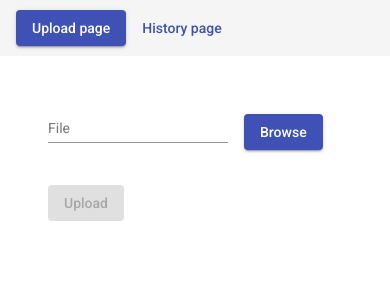
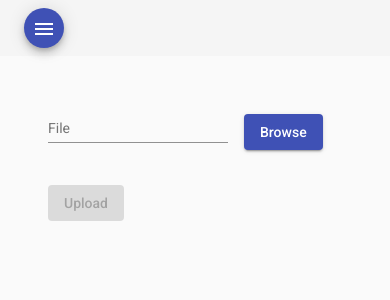
Before and after one commit to Twazny/file-browser, an Angular app: page /upload in a window 390 px wide. Shown: the top 300 px of the page. Built offline with nearby package versions, Linux system fonts and the light colour scheme.

Commit message:
responsive navigation (wip)

```diff
--- a/src/app/app-routing.module.ts
+++ b/src/app/app-routing.module.ts
@@ -5,9 +5,9 @@ import { HistoryPageComponent } from './history-page/history-page.component';
 import { UploadPageComponent } from './upload-page/upload-page.component';
 
 const routes: Routes = [
-  {path: '', redirectTo: 'upload', pathMatch: 'full'},
-  {path: 'upload', component: UploadPageComponent},
-  {path: 'history', component: HistoryPageComponent},
+  { path: '', redirectTo: 'upload', pathMatch: 'full' },
+  { path: 'upload', component: UploadPageComponent, data: { title: 'Upload page' } },
+  { path: 'history', component: HistoryPageComponent, data: { title: 'History page' } },
 ];
 
 @NgModule({
--- a/src/app/app.component.html
+++ b/src/app/app.component.html
@@ -1,3 +1,47 @@
+<mat-drawer-container style="height: 100%;" *ngIf="mobileLayout" [hasBackdrop]="true"  autosize>
+  <mat-drawer #drawer class="example-sidenav" [autoFocus]="false" mode="over" >
+    <div class="nav-buttons-container">
+      <div>
+        <a
+          routerLink="/upload"
+          (click)="drawer.toggle()"
+          routerLinkActive="mat-mini-fab"
+          color="primary"
+          mat-icon-button
+          aria-label="Navigate to upload page">
+          <mat-icon>upload</mat-icon>
+        </a>
+        <span class="mat-h3 mat-body-2">Upload page</span>
+      </div>
+      <div>
+        <a routerLink="/history" (click)="drawer.toggle()" routerLinkActive="mat-mini-fab" color="primary" mat-icon-button aria-label="Navigate to history page">
+          <mat-icon>history</mat-icon>
+        </a>
+        <span class="mat-h3 mat-body-2">History page</span>
+      </div>
+
+
+    </div>
+  </mat-drawer>
+
+  <div class="example-sidenav-content">
+    <mat-toolbar [color]="">
+      <button
+        mat-mini-fab
+        color="primary"
+        (click)="drawer.toggle()"
+        aria-label="Open side navigation"
+        class="toggle-side-nav"
+      >
+        <mat-icon>menu</mat-icon>
+      </button>
+
+      <div class="mat-h3 mat-body-2">{{currentPageTitle}}</div>
+    </mat-toolbar>
+  </div>
+  <router-outlet></router-outlet>
+</mat-drawer-container>
+<div *ngIf="!mobileLayout">
   <mat-toolbar [color]="">
     <a
       routerLink="/upload"
@@ -11,3 +55,4 @@
     >History page</a>
   </mat-toolbar>
   <router-outlet></router-outlet>
+</div>
--- a/src/app/app.component.scss
+++ b/src/app/app.component.scss
@@ -0,0 +1,19 @@
+.nav-buttons-container {
+  display: flex;
+  flex-direction: column;
+  & a {
+    margin: 0.5rem;
+    &:last-child {
+      margin-top: 0;
+    }
+  }
+
+  & .mat-h3 {
+    margin-left: 1rem;
+    margin-right: 1.5rem;
+  }
+}
+
+.toggle-side-nav {
+  margin: 0.5rem;
+}
--- a/src/app/app.component.ts
+++ b/src/app/app.component.ts
@@ -1,4 +1,6 @@
 import { Component } from '@angular/core';
+import { BreakpointObserver, Breakpoints } from '@angular/cdk/layout';
+import { ActivatedRoute } from '@angular/router'
 
 @Component({
   selector: 'app-root',
@@ -7,4 +9,23 @@ import { Component } from '@angular/core';
 })
 export class AppComponent {
   title = 'file-browser';
+  currentPageTitle: string;
+  mobileLayout = false;
+
+  constructor(
+    private breakpointObserver: BreakpointObserver,
+    private route: ActivatedRoute
+  ) {
+    this.breakpointObserver.observe([
+      Breakpoints.HandsetLandscape,
+      Breakpoints.HandsetPortrait
+    ]).subscribe(result => {
+      this.mobileLayout = result.matches
+    });
+
+    this.route.data.subscribe(data => {
+      console.log(data)
+      this.currentPageTitle = data.title
+    })
+  }
 }
--- a/src/app/material/material.module.ts
+++ b/src/app/material/material.module.ts
@@ -7,6 +7,7 @@ import { MatDialogModule } from '@angular/material/dialog'
 import { MatTreeModule } from '@angular/material/tree'
 import { MatIconModule } from '@angular/material/icon'
 import { MatListModule } from '@angular/material/list'
+import { MatSidenavModule } from '@angular/material/sidenav'
 
 const materialComponents = [
   MatButtonModule,
@@ -16,7 +17,8 @@ const materialComponents = [
   MatDialogModule,
   MatTreeModule,
   MatIconModule,
-  MatListModule
+  MatListModule,
+  MatSidenavModule
 ]
 
 @NgModule({
```
Lines whose indentation alone changed are shown as unchanged.
